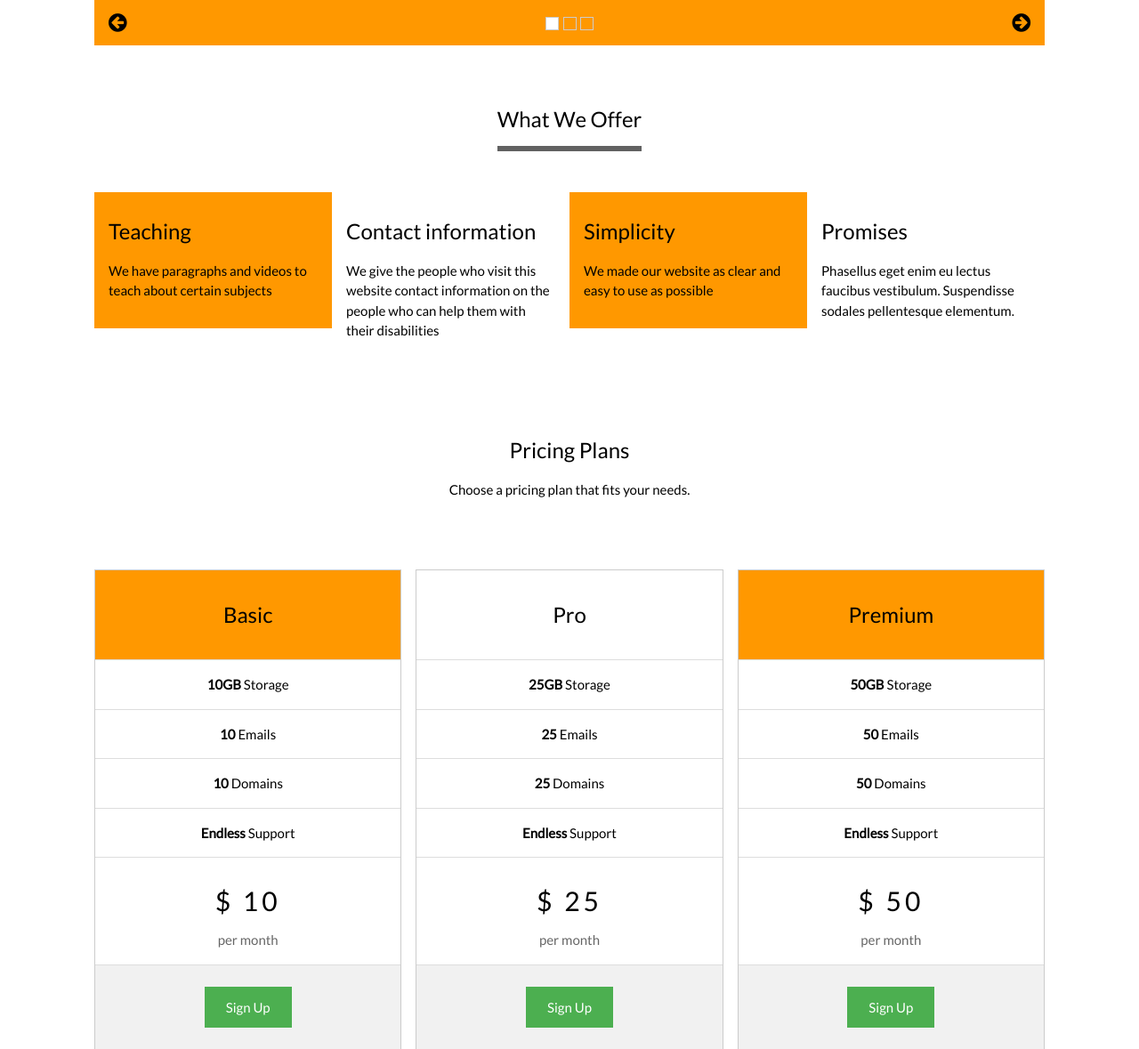
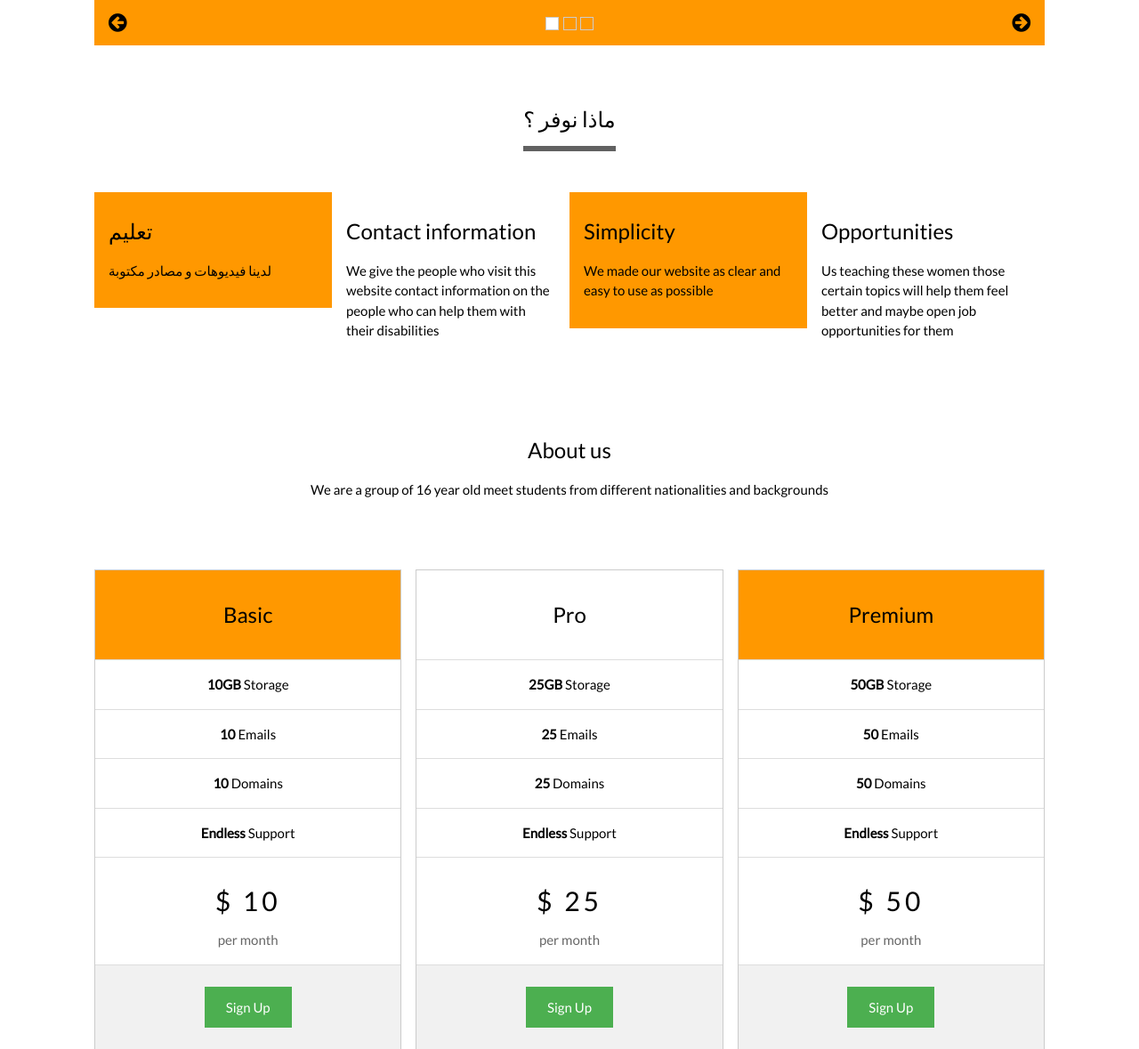
Before and after one commit to meet-projects/Y2-GroupD-Team3, a Flask app: page / in a window 1280 px wide. Shown: the part 771-1950 px from the top of the page at 89% size. Run offline with Flask 3, Linux system fonts and the light colour scheme.

Commit message:
Update home.html

```diff
--- a/templates/home.html
+++ b/templates/home.html
@@ -54,7 +54,7 @@ html,body,h1,h2,h3,h4 {font-family:"Lato", sans-serif}
 <div class="w3-content" style="max-width:1100px;margin-top:80px;margin-bottom:80px">
 
   <div class="w3-panel">
-    <h1><b>SHEKULO TOV</b></h1>
+    <h1><b>كله منيح </b></h1>
   </div>
 
   <!-- Slideshow -->
@@ -62,19 +62,19 @@ html,body,h1,h2,h3,h4 {font-family:"Lato", sans-serif}
     <div class="w3-display-container mySlides">
       <a href="/nitting"><img src="https://media.istockphoto.com/id/883012638/photo/girl-knitting-at-home.jpg?s=612x612&w=0&k=20&c=vLPysKbx-BXsfMD1OycuOZChWEQhOip_yEyOP47jsHk=" style="width:100%; height: 600px;"></a>
       <div class="w3-display-topright w3-container w3-padding-32">
-        <span class="w3-white w3-padding-large w3-animate-bottom">knitting</span>
+        <span class="w3-white w3-padding-large w3-animate-bottom">خياطة</span>
       </div>
     </div>
     <div class="w3-display-container mySlides">
       <a href="/co"><img src="https://shorturl.at/hlzS4" style="width:100%; height: 600px;"></a>
       <div class="w3-display-topright w3-container w3-padding-32">
-        <span class="w3-white w3-padding-large w3-animate-bottom">cooking</span>
+        <span class="w3-white w3-padding-large w3-animate-bottom">طبخ</span>
       </div>
     </div>
     <div class="w3-display-container mySlides">
       <a href="garden"><img src="https://honeyname.com/wp-content/uploads/2021/10/Arabic-Girl-Names.jpg" style="width:100%; height: 600px;"></a>
       <div class="w3-display-topright w3-container w3-padding-32">
-        <span class="w3-white w3-padding-large w3-animate-bottom">gardening</span>
+        <span class="w3-white w3-padding-large w3-animate-bottom">زراعة</span>
       </div>
     </div>
 
@@ -94,11 +94,11 @@ html,body,h1,h2,h3,h4 {font-family:"Lato", sans-serif}
   <!-- Grid -->
   <div class="w3-row w3-container">
     <div class="w3-center w3-padding-64">
-      <span class="w3-xlarge w3-bottombar w3-border-dark-grey w3-padding-16">What We Offer</span>
+      <span class="w3-xlarge w3-bottombar w3-border-dark-grey w3-padding-16">ماذا نوفر ؟</span>
     </div>
     <div class="w3-col l3 m6 w3-orange w3-container w3-padding-16">
-      <h3>Teaching</h3>
-      <p>We have paragraphs and videos to teach about certain subjects</p>
+      <h3>تعليم</h3>
+      <p>لدينا فيديوهات و مصادر مكتوبة </p>
     </div>
 
     <div class="w3-col l3 m6 w3-white w3-container w3-padding-16">
@@ -112,16 +112,16 @@ html,body,h1,h2,h3,h4 {font-family:"Lato", sans-serif}
     </div>
 
     <div class="w3-col l3 m6 w3-white w3-container w3-padding-16">
-      <h3>Promises</h3>
-      <p>Phasellus eget enim eu lectus faucibus vestibulum. Suspendisse sodales pellentesque elementum.</p>
+      <h3>Opportunities</h3>
+      <p>Us teaching these women those certain topics will help them feel better and maybe open job opportunities for them</p>
     </div>
   </div>
 
   <!-- Grid -->
   <div class="w3-row-padding" id="plans">
     <div class="w3-center w3-padding-64">
-      <h3>Pricing Plans</h3>
-      <p>Choose a pricing plan that fits your needs.</p>
+      <h3>About us</h3>
+      <p> We are a group of 16 year old meet students from different nationalities and backgrounds</p>
     </div>
 
     <div class="w3-third w3-margin-bottom">
```
